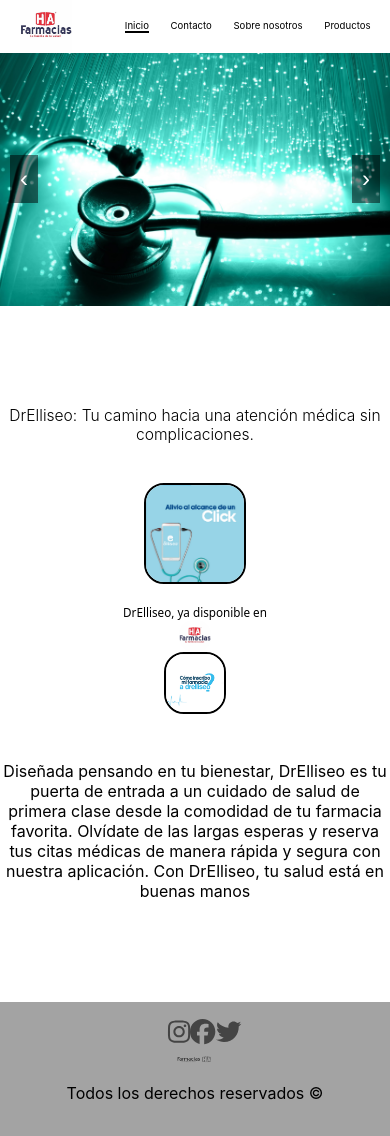
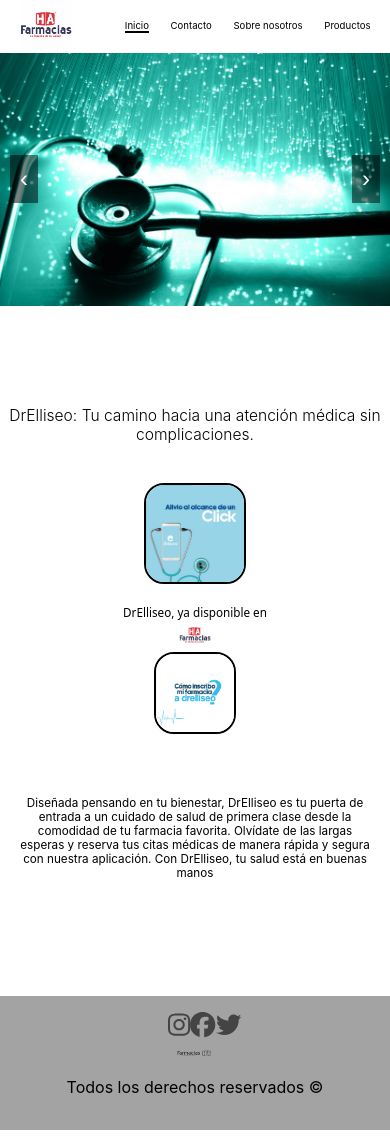
Before and after one commit to BrandonMoreles/farmHA, a React (Create React App) app: page / in a window 390 px wide. Built offline with nearby package versions, Linux system fonts and the light colour scheme.

Commit message:
Modificaciones en responsive

```diff
--- a/src/Styles/Inicio.css
+++ b/src/Styles/Inicio.css
@@ -39,6 +39,10 @@
     width: 8vw;
     border-radius: 20px;
 }
+.elliBody{
+    font-size: 2vw;
+    padding: 5%;
+}
 
 .divInicio{
     display: flex;
@@ -52,4 +56,13 @@
         flex-direction: column;
         align-items: center;
     }
+    .elLogo{
+        width: 40;
+    }
+    .info{
+        width: 20vw;
+    }
+    .elliBody{
+        font-size: 3vw;
+    }
 }
```
